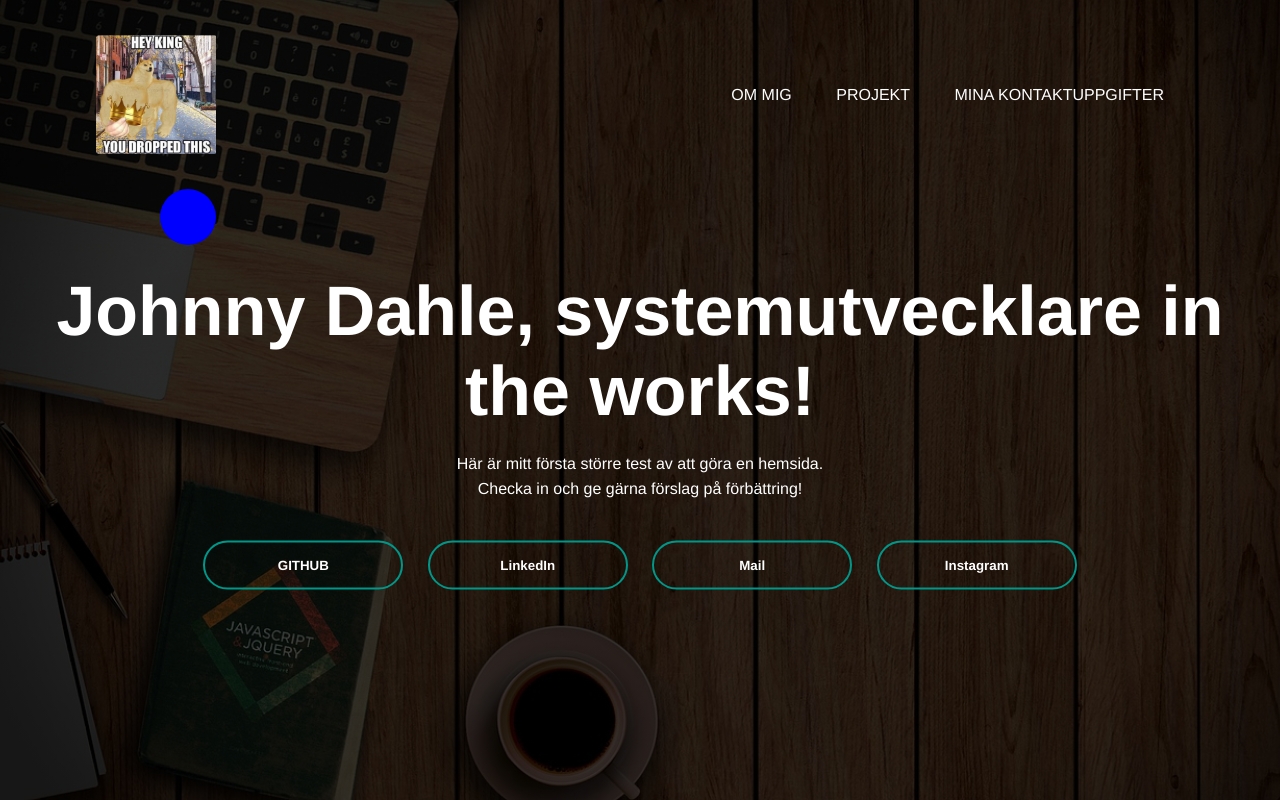
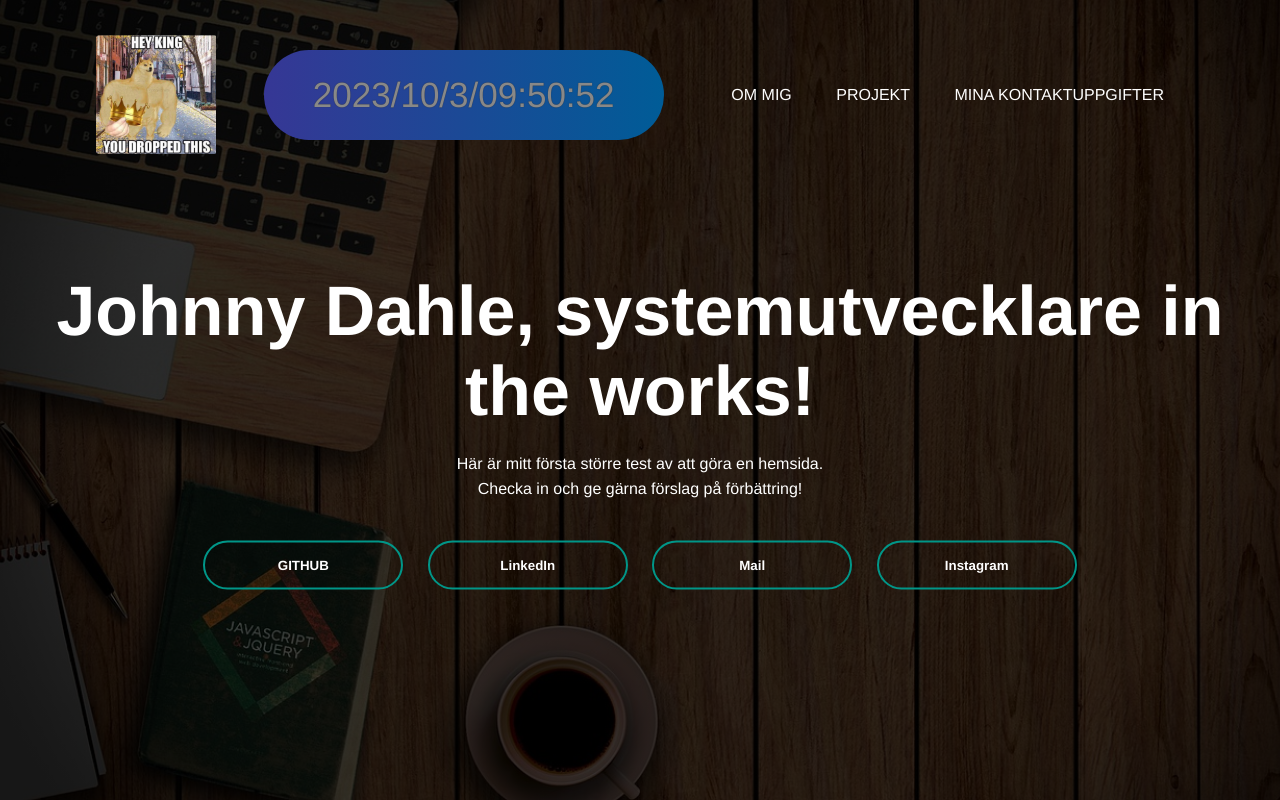
Before and after one commit to Johodah/MinHemsida.github.io, a plain HTML site: page index.html in a window 1280 px wide. Drawn offline with Linux system fonts and the light colour scheme.

Commit message:
Lagt till en snyggare klocka och tagit bort bollen

```diff
--- a/designen.css
+++ b/designen.css
@@ -15,13 +15,39 @@
   font-family: "Franklin Gothic Medium", "Arial Narrow", Arial, sans-serif;
 }
 
-.banner {
+header {
   width: 100%;
   height: 100vh;
   background-image: linear-gradient(rgba(0, 0, 0, 0.75), rgba(0, 0, 0, 0.75)), url(bakgrund.jpeg);
   background-size: cover;
   background-position: center;
 }
+
+.Clock {
+background: #005C97;
+background: -webkit-linear-gradient(to right, #363795, #005C97);
+background: linear-gradient(to right, #363795, #005C97);
+  padding: 25px;
+  max-width: 350px;
+  width: 100%;
+  text-align: center;
+  border-radius: 50px;
+  margin: 0 auto;
+
+}
+#time {
+  color: #888;
+  text-shadow: 0px 0px 1px #333;
+  font-size: 35px;
+  position: relative;
+}
+#date {
+  letter-spacing: 3px;
+  font-size: 14px;
+  font-family: arial, sans-serif;
+  color: #fff;
+}
+
 
 .navbar {
   width: 85%;
@@ -112,11 +138,4 @@ span {
   transition: 0.5s;
 }
 
-.circle {
-  background-color: blue;
-  width: 5em;
-  height: 5em;
-  position: relative;
-  border-radius: 50%;
-  animation: myMove infinite linear 2s ;
-}/*# sourceMappingURL=designen.css.map */
+/*# sourceMappingURL=designen.css.map */
--- a/funktioner.js
+++ b/funktioner.js
@@ -1,7 +1,27 @@
-function InstaLuring(){
-    return alert("Jag har inte Instagram!");
-}
+function startTime(){
+    const timeElement = document.getElementById("time");
+    const date = new Date();
+    let h = date.getHours();
+    let m = date.getMinutes();
+    let s = date.getSeconds();
+    let y = date.getFullYear();
+    let Mo = date.getMonth();
+    let d = date.getDate();
 
-const buttonF = document.getElementById("buttonF");
+    m = checkTime(m);
+    s = checkTime(s);
 
-buttonF.addEventListener('click', InstaLuring);
+    timeElement.textContent = y + "/" + Mo + "/" + d + "/" +  checkTime(h) + ":" + checkTime(m) + ":" + checkTime(s);
+
+    setTimeout(startTime, 1000);
+    }
+
+    function checkTime(i){
+    if (i < 10){
+        return "0" + i;}
+        else {
+            return i;
+        }
+    }
+
+    startTime();
--- a/index.html
+++ b/index.html
@@ -1,6 +1,7 @@
-<!DOCTYPE <!DOCTYPE html>
+<!DOCTYPE html>
 
 <html>
+
 <head>
     <meta charset="utf-8">
     <meta http-equiv="X-UA-Compatible" content="IE=edge">
@@ -12,9 +13,16 @@
 
 
 <body>
-        <div class="banner">
+    <header class="banner">
+
         <div class="navbar">
             <img src="Bildpamig.jpeg.png" class="logo">
+
+            <div class="Clock">
+                <div id="time"></div>
+                <div id="date"></div>
+            </div>
+
             <ul>
                 <li><a href="#">Om mig</a></li>
                 <li><a href="Mina Projekt-Sida.html">Projekt</a></li>
@@ -22,27 +30,26 @@
             </ul>
         </div>
 
-            <div class="content">
+    </header>
+
+    <main class="content">
         <h1>Johnny Dahle, systemutvecklare in the works!</h1>
         <p>Här är mitt första större test av att göra en hemsida. <br>
             Checka in och ge gärna förslag på förbättring!</p>
 
         <div>
-                    <a href = "https://github.com/Johodah">
+            <a href="https://github.com/Johodah">
                 <button type:"button"><span></span>GITHUB</button></a>
 
-                    <a href = "https://www.linkedin.com/in/johnny-dahle-4677ab291/">
+            <a href="https://www.linkedin.com/in/johnny-dahle-4677ab291/">
                 <button type:"button"><span></span>LinkedIn</button></a>
 
             <button type:"button"><span></span>Mail</button>
-                    <a href = "https://www.instagram.com/johohoa">
+            <a href="https://www.instagram.com/johohoa">
                 <button type:"button"><span></span>Instagram</button></a>
         </div>
-            </div>
+    </main>
 
-            <div class = "circle"> </div>
-
-        </div>
     <script src="funktioner.js"></script>
 </body>
 
```
Lines whose indentation alone changed are shown as unchanged.
